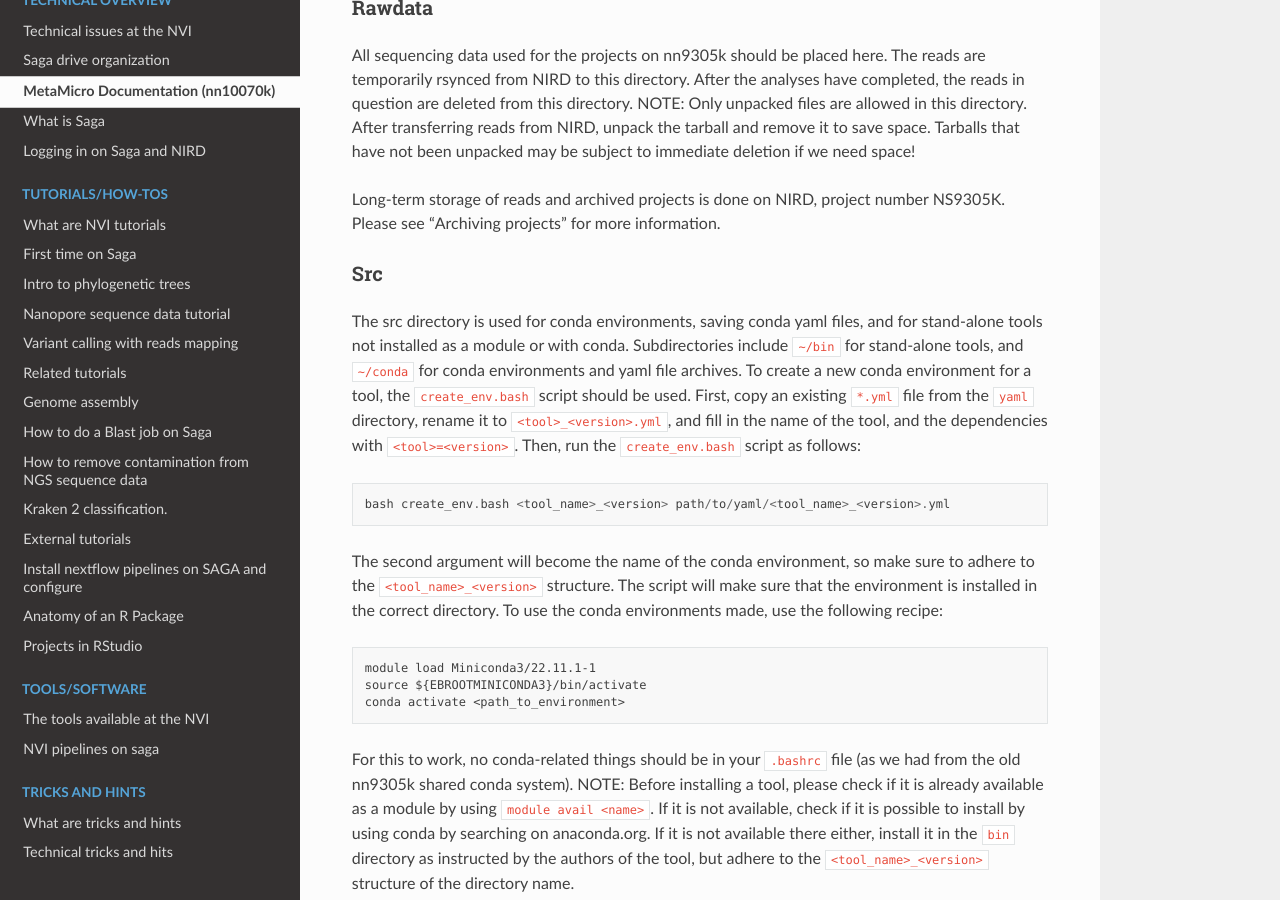
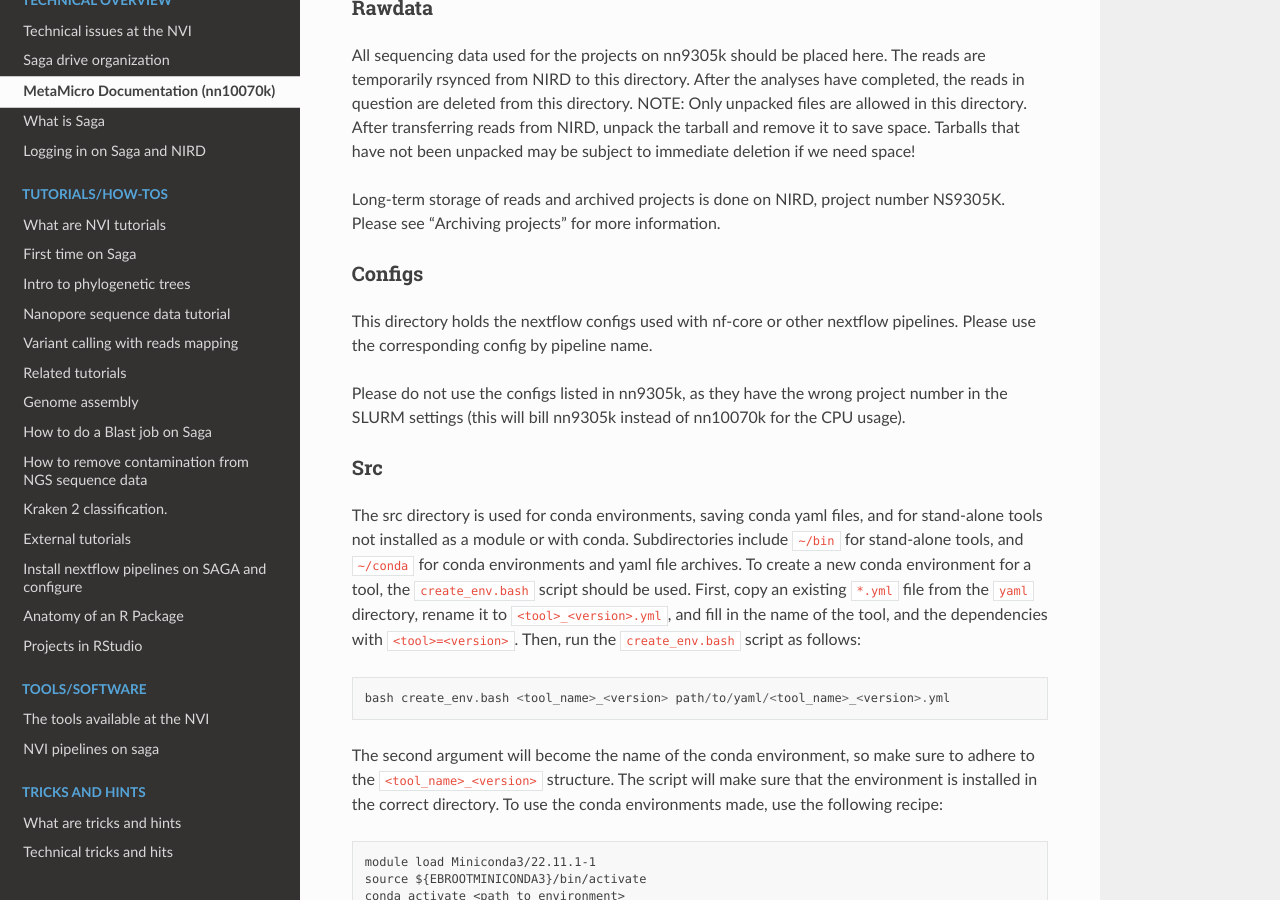
Before and after one commit to NorwegianVeterinaryInstitute/nvi-documentation, a Sphinx documentation site: the page built from docs/source/technical/metamicro_documentation.md, in a window 1280 px wide and 900 px high, scrolled down 2544 px. Built offline with Sphinx 7.4.7 and the Read the Docs theme 2.0.0, drawn with Linux system fonts in a browser that asks for light colours; pages that are not in the unit, such as notebooks, are missing from menus.

Commit message:
added info on configs

```diff
--- a/docs/source/technical/metamicro_documentation.md
+++ b/docs/source/technical/metamicro_documentation.md
@@ -80,6 +80,11 @@ NOTE: Only unpacked files are allowed in this directory. After transferring read
 
 Long-term storage of reads and archived projects is done on NIRD, project number NS9305K. Please see "Archiving projects" for more information.
 
+#### Configs
+This directory holds the nextflow configs used with nf-core or other nextflow pipelines. Please use the corresponding config by pipeline name.
+
+Please do not use the configs listed in nn9305k, as they have the wrong project number in the SLURM settings (this will bill nn9305k instead of nn10070k for the CPU usage).
+
 #### Src
 The src directory is used for conda environments, saving conda yaml files, and for stand-alone tools not installed as a module or with conda.
 Subdirectories include `~/bin` for stand-alone tools, and `~/conda` for conda environments and yaml file archives.
```
